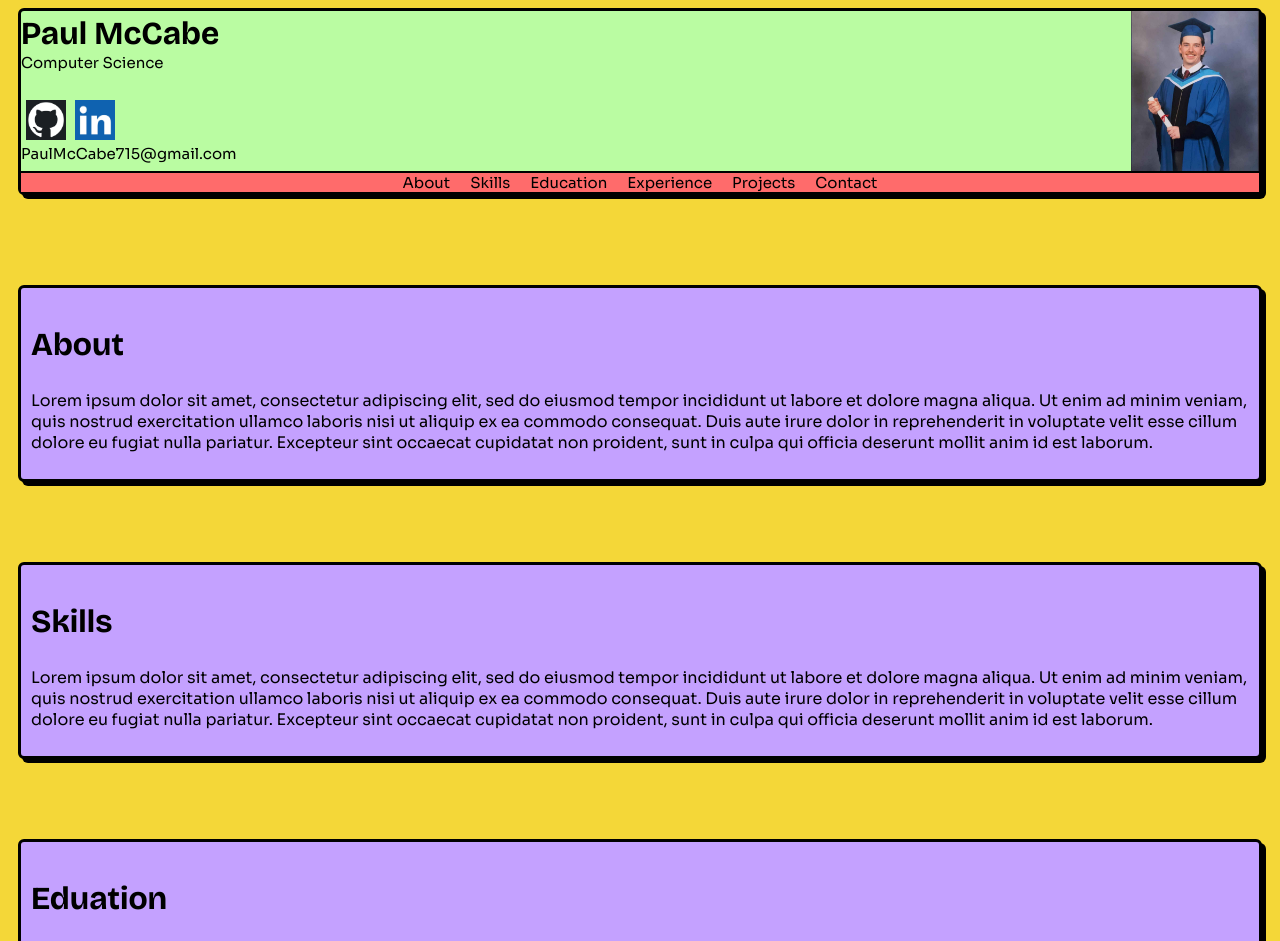
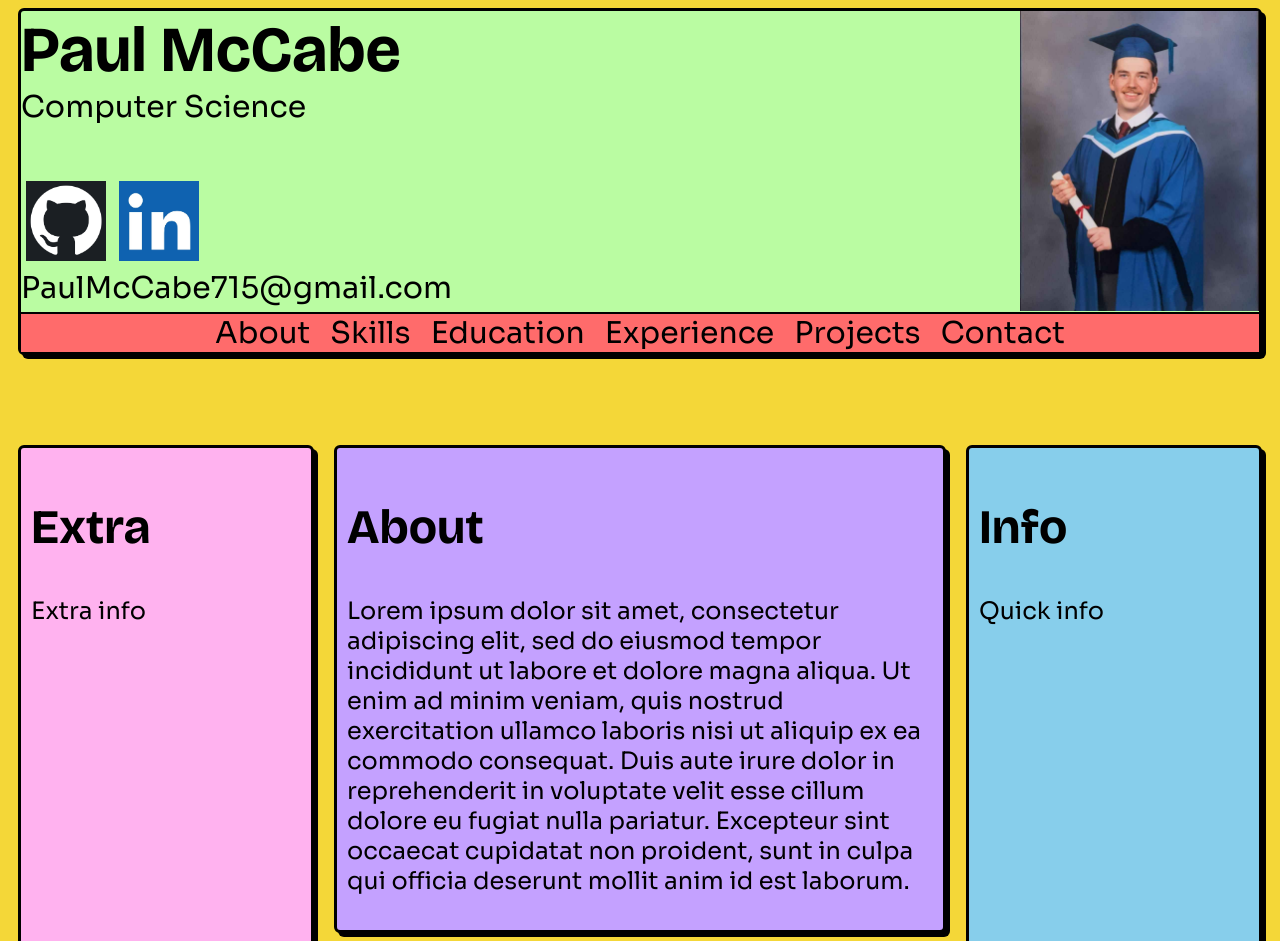
Before and after one commit to werdse13/CV, a plain HTML site: page index.html in a window 1280 px wide. Shown: the top 941 px of the page. Drawn offline with nearby package versions, Linux system fonts and the light colour scheme.

Commit message:
Complete overhaul of JS to accomodate responsive design with media queries. General readability improved.

```diff
--- a/index.html
+++ b/index.html
@@ -19,7 +19,6 @@
           <h1>Paul McCabe</h1>
           <div>
             <p class="header_p">Computer Science</p>
-            <br>
             <a href="https://github.com/werdse13" target="_blank"><img class="linked_img" src="github.png" alt="GitHub Logo"></a>
             <a href="https://www.linkedin.com/in/paul-mccabe-5a5430224" target="_blank"><img class="linked_img" src="linkedin-logo.jpg" alt="LinkedIn Logo"></a>
             <p class="header_p">PaulMcCabe715@gmail.com</p>
@@ -37,9 +36,15 @@
       </ul>
     </header>
 
+    <aside class="extra">
+      <h2>Extra</h2>
+      <p>Extra info</p>
+    </aside>
 
-
-
+    <aside class="right">
+      <h2>Info</h2>
+      <p>Quick info</p>
+    </aside>
 
 
     <div class="main">
@@ -96,9 +101,7 @@
     </div><!--main-->
 
     <footer>
-      <div class="footer">
         <h3>Footer</h3>
-      </div>
     </footer>
   </div><!--grid-container-->
 
--- a/script.js
+++ b/script.js
@@ -1,10 +1,10 @@
-window.onscroll = function () { scrollFunction(); };
+/*window.onscroll = function () { scrollFunction(); };
 
 function scrollFunction() {
   const scrolled = document.body.scrollTop > 10 || document.documentElement.scrollTop > 10;
 
   document.querySelector("header").style.fontSize = scrolled ? "50%" : "100%";
-  document.querySelector(".self_img").style.height = scrolled ? "100px" : "160px";
+  document.querySelector(".self_img").style.height = scrolled ? "100px" : "140px";
 
   document.querySelectorAll(".header_p").forEach(el => {
     el.style.fontSize = scrolled ? "10px" : "15px";
@@ -14,3 +14,12 @@ function scrollFunction() {
     el.style.height = scrolled ? "20px" : "40px";
   });
 }
+  */
+
+window.onscroll = function () { scrollFunction(); };
+
+function scrollFunction() {
+  const scrolled = document.body.scrollTop > 5 || document.documentElement.scrollTop > 5;
+
+  document.querySelector("header").classList.toggle("scrolled", scrolled);
+}
--- a/styles.css
+++ b/styles.css
@@ -9,13 +9,21 @@
     "footer";
 }
 
+
+
 html {
   scroll-behavior: smooth;
 }
 
+
+
+
 body{
     background-color: #f4d738;
 }
+
+
+
 
 
 .main { grid-area: main;
@@ -26,27 +34,42 @@ border: 3px;
   gap: 80px;
 }
 
+
+
+
+
 .linked_img {
   height: 40px;
-  margin-top: 5px;
+  margin-top: 10px;
   margin-left: 5px;
-          transition: 0.4s;
+          transition: height 0.4s ease;
+}
+
+header.scrolled .linked_img {
+  height: 20px;
+    margin-top: 22px;
 
 }
 
-.self_img{
-    transition: 0.4s;
-    max-height:160px;
-    width: auto;
-}
+
+
+
+
 
 .header_p{
   font-size: 15px;
   margin-bottom: 5px;
   margin-top: 0px;
-  transition: 0.4s;
+  transition: font-size 0.4s ease;
+}
 
+header.scrolled .header_p {
+  font-size: 10px;
 }
+
+
+
+
 
 
 header {font-size: 100%;
@@ -65,17 +88,78 @@ header {font-size: 100%;
       border: 3px solid #000000;
   border-radius: 6px;
   box-shadow: 4px 4px 0.01px #000;
+              transition: padding 0.4s ease, font-size 0.3s ease;
+}
 
-}
-/* Top row inside header with info on left and photo on right */
-.header-top {
+header.scrolled {
+  font-size: 50%;}
+
+.header-top { /* Top row inside header with info on left and photo on right */
   display: flex;
-  align-items: center;
+  align-items: flex-start;
   justify-content: space-between;
   width: 100%;
   min-width: 0;
   flex-wrap: wrap;
 }
+
+
+
+
+.self_img{
+    transition: height 0.4s ease;
+    height:141px;
+    width: auto;
+}
+header.scrolled .self_img {
+  height: 100px;
+}
+
+
+
+
+
+ul {
+  display: flex;
+  list-style-type: none;
+  margin-top: 0;
+  margin-bottom: 0px;
+  background-color: #ff6b6b;
+  padding: 0;
+  width: 100%;
+  border-style: solid;
+  border-width: 2px;
+  border-color: black;
+  border-left: 0;
+  border-right: 0;
+  border-bottom: 0;
+  font-family: 'Sora', sans-serif;
+  flex-wrap: wrap;
+  gap: 10px;
+  justify-content: center;
+}
+ul li {
+  float: left;
+  background-color: #ff6b6b;
+  font-size: 15px;
+  padding-left: 5px;
+  padding-right: 5px;
+  cursor: pointer;
+}
+ul li a {
+  list-style-type: none;
+  color: #000;
+  text-decoration: none;
+}
+ul li:hover {
+  background-color: #dd5c5c;
+}
+
+
+
+
+
+
 
 h1, h2, h3 {
     font-family: 'Bricolage Grotesque', sans-serif;
@@ -97,7 +181,10 @@ p {
 }
 
 
-.footer { grid-area: footer;
+
+
+
+footer { grid-area: footer;
 background-color: white;
 margin: 10px 10px 10px 10px;
 padding: 10px 10px 10px 10px;
@@ -105,6 +192,9 @@ border: 3px solid #000000;
   border-radius: 6px;
   box-shadow: 4px 4px 0.01px #000;
  }
+
+
+
 
 
 
@@ -118,54 +208,160 @@ border: 3px solid #000000;
   scroll-margin-top: 35vh;
 }
 
-ul {
-  display: flex;
-  list-style-type: none;
-  margin-top: 0;
-  margin-bottom: 0px;
-  background-color: #ff6b6b;
-  padding: 0;
-  width: 100%;
-  border-style: solid;
-  border-width: 2px;
-  border-color: black;
-  border-left: 0;
-  border-right: 0;
-  border-bottom: 0;
-  font-family: 'Sora', sans-serif;
-  flex-wrap: wrap;
-  gap: 10px;
-  justify-content: center;
+
+
+
+
+
+
+@media (max-width: 260px) { /* TINY SCREEN, removes the sticky attribute of the header so the content can be seen clearer */
+        header {
+          position:relative
+        }
+      }
+
+
+
+
+
+
+
+@media (min-width: 768px) {   /*TABLET*/
+        .grid-container {
+          grid-template-columns: 1fr 250px;
+          grid-template-areas:
+            "header header"
+            "main right"
+            "footer footer";
+      }
+
+      .right { grid-area: right;
+        margin: 10px;
+        padding: 10px;
+        border: 3px solid black;
+        border-radius: 6px;
+        box-shadow: 4px 4px 0.01px #000;
+      background-color: #87ceeb; }
+
+
+
+
+      header{
+        font-size: 150%;
+      }
+      header.scrolled {
+        font-size: 100%;
+      }
+
+
+      .header_p{
+        font-size: 30px;
+      }
+      header.scrolled .header_p{
+        font-size: 20px;
+      }
+
+
+      .linked_img{
+        margin-top: 40px;
+        height: 50px;
+      }
+      header.scrolled .linked_img {
+        height: 33.3px;
+      }
+
+      .self_img{
+        height: 240px;
+      }
+      header.scrolled .self_img {
+       height: 160px;
 }
 
       ul li {
-  float: left;
-  background-color: #ff6b6b;
-  font-size: 15px;
-  padding-left: 5px;
-  padding-right: 5px;
-  cursor: pointer;
+        font-size: 20px;
+      }
+
     }
 
 
-ul li a {
-  list-style-type: none;
-  color: #000;
-  text-decoration: none;
+
+@media (min-width: 992px) { /* DESKTOP */
+      .grid-container {
+    grid-template-columns: 1fr 2fr 1fr;
+    grid-template-areas:
+      "header header header"
+      "extra main right"
+      "footer footer footer";
+  }
+
+  .extra{
+    grid-area: extra;
+        margin: 10px;
+        padding: 10px;
+        background-color: #ffb2ef;
+        border: 3px solid black;
+        border-radius: 6px;
+        box-shadow: 4px 4px 0.01px #000;
     }
 
 
-ul li:hover {
-  background-color: #dd5c5c;
+
+      h2 {
+        font-size: 300%;
+      }
+
+      p {
+        font-size: 150%;
+      font-family: 'Sora', sans-serif;
     }
 
 
-@media (min-width: 992px) {
+
+
     header {
+        z-index: 1;
           border: 3px solid #000000;
           border-radius: 6px;
           box-shadow: 4px 4px 0px 0px #000000;
+        font-size: 200%;
       }
+      header.scrolled {
+        font-size: 133.3%;
+      }
+
+
+
+    .self_img{
+      height: 300px;
+    }
+    header.scrolled .self_img{
+      height: 200px;
+    }
+
+
+
+      .header_p{
+    font-size: 30px;
+    margin-bottom: 5px;
+    margin-top: 0px;
+    transition: 0.4s;
+  }
+  header.scrolled .header_p{
+    font-size: 20px;
+  }
+
+    .linked_img {
+      height: 80px;
+      margin-top: 50px;
+      margin-left: 5px;
+              transition: 0.4s;
+
+    }
+    header.scrolled .linked_img {
+      height: 53.3px;
+      margin-top: 30px;
+    }
+
 
 
       .content {
@@ -178,4 +374,9 @@ ul li:hover {
       transform: translate(4px, 4px);
       box-shadow: 0px 0px 0px 0px #000000;
     }
+
+      ul li{
+        font-size: 30px;
       }
+
+    }
```
Lines whose indentation alone changed are shown as unchanged.
